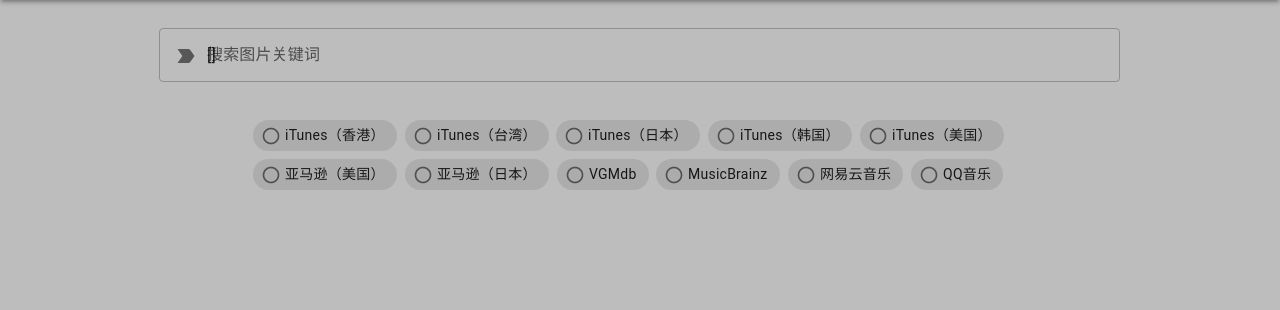
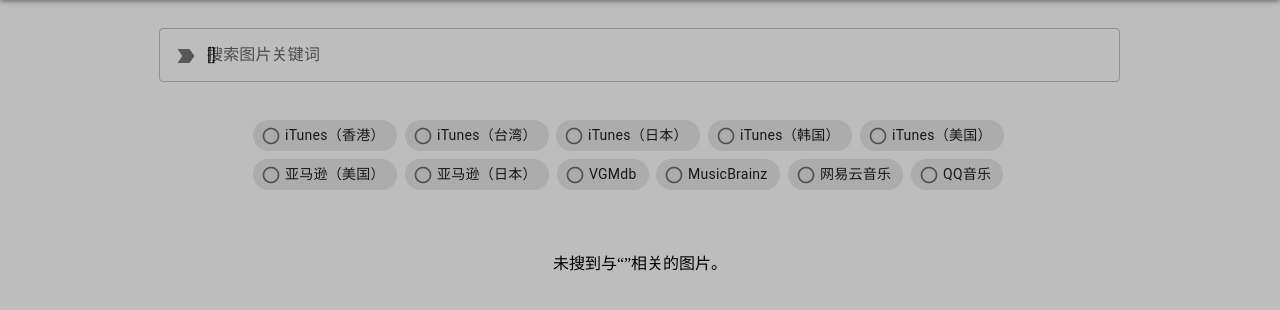
Before and after one commit to arianrhodsandlot/quintet, a Node server app: template src/views/index.pug in a window 1280 px wide. Shown: the part 64-374 px from the top of the page. Run offline with Node 20, Linux system fonts and the light colour scheme; the template is opened without the code that fills it, so the values that code supplies are empty; some web fonts are replaced.

Commit message:
add an empty view

```diff
--- a/src/public/stylesheets/app.sass
+++ b/src/public/stylesheets/app.sass
@@ -55,7 +55,9 @@
     opacity: .4
     filter: blur(2px)
     pointer-events: none
-
+  .albums-empty
+    text-align: center
+    padding-top: 50px
 .chips
   width: 790px
   margin: 20px auto 0 auto
--- a/src/views/layout.pug
+++ b/src/views/layout.pug
@@ -10,7 +10,7 @@
 
 mixin albums(albums)
   .albums.albums-result
-    if albums
+    if albums && albums.length
       .mdc-layout-grid
         .mdc-layout-grid__inner
           for a in albums.slice(0, 1)
@@ -19,6 +19,8 @@
             .mdc-layout-grid__inner
               for a in albums.slice(1, 9)
                 +album(a).mdc-layout-grid__cell--span-3
+    else
+      .albums-empty 未搜到与“#{query}”相关的图片。
 
 mixin album-placeholder()
   .album-container.album-placeholder.mdc-layout-grid__cell.mdc-elevation--z5&attributes(attributes)
```
Also changed, not shown: src/public/stylesheets/app.css.
